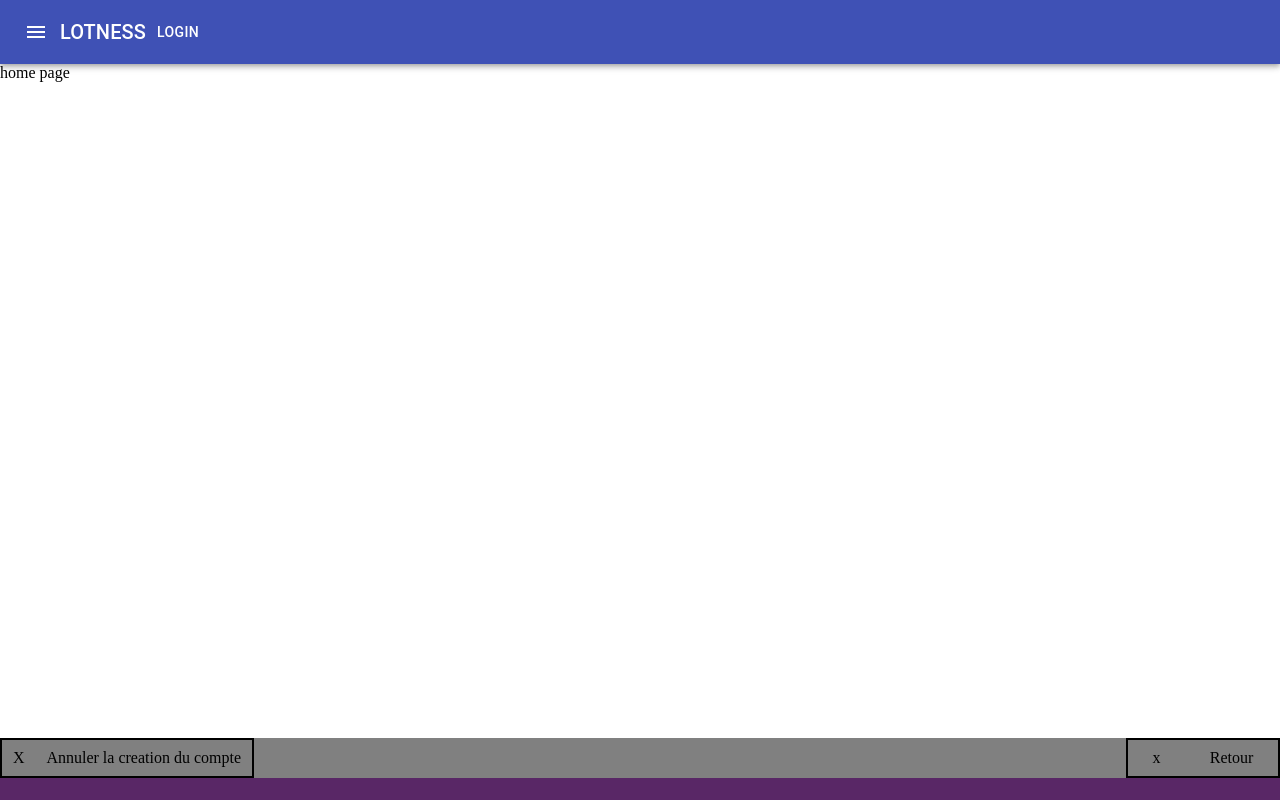
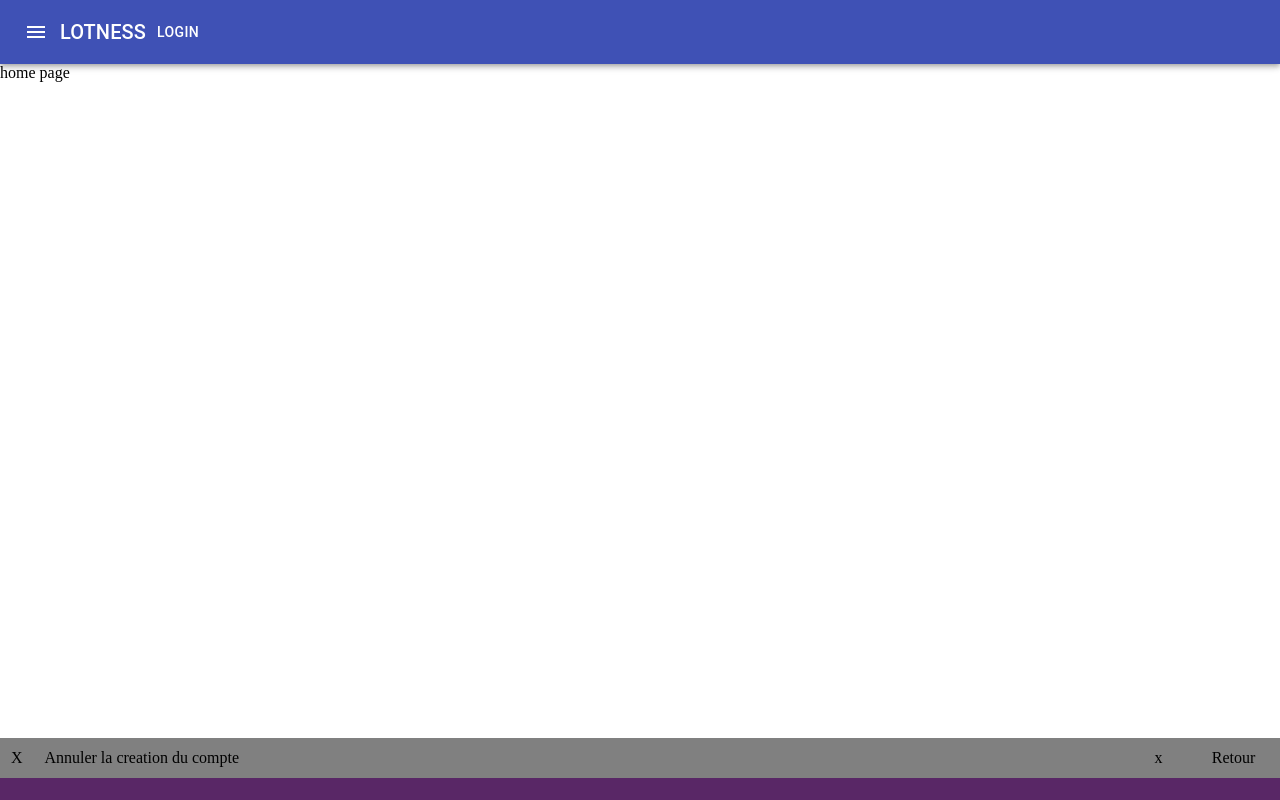
Before and after one commit to rabekototsiresy/lot, a React (Create React App) app: page / in a window 1280 px wide. Built offline with nearby package versions, Linux system fonts and the light colour scheme.

Commit message:
fix : remove border"

```diff
--- a/src/assets/css/app.css
+++ b/src/assets/css/app.css
@@ -30,7 +30,6 @@ body{
 }
 
 .content-bottom-text{
-    border: 2px solid black;
     width: 250px;
     display: flex;
     align-items: center;
@@ -39,7 +38,7 @@ body{
 }
 
 .content-bottom-right{
-    border: 2px solid black;
+
     width: 150px;
     display: flex;
     align-items: center;
```
